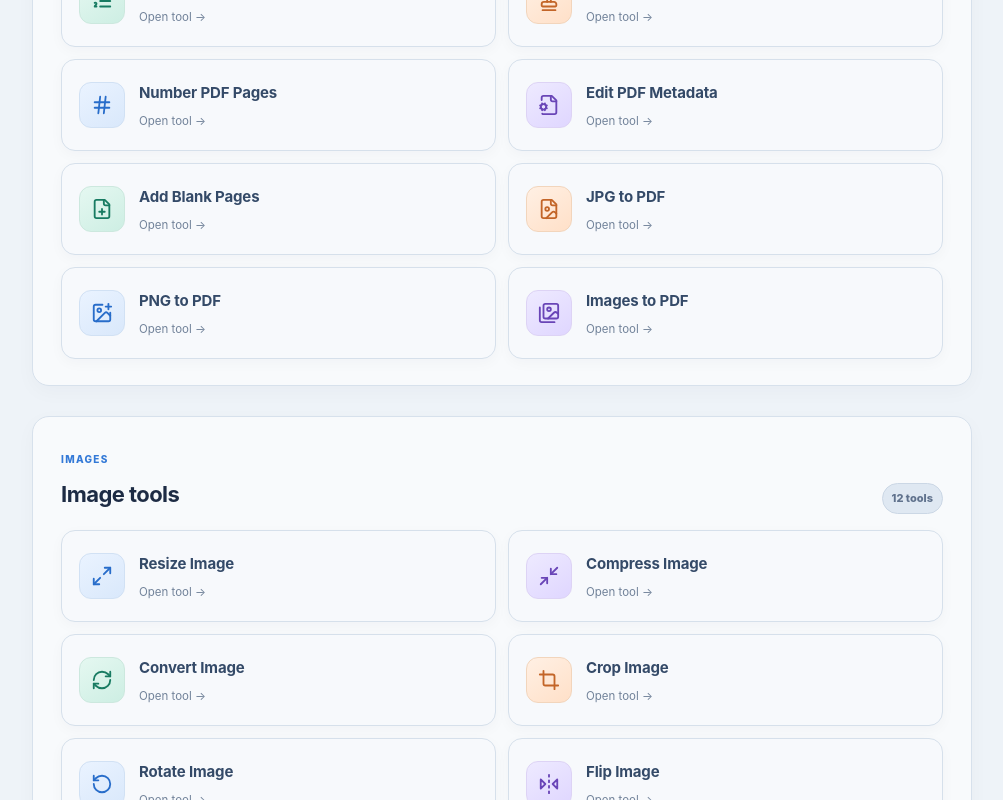
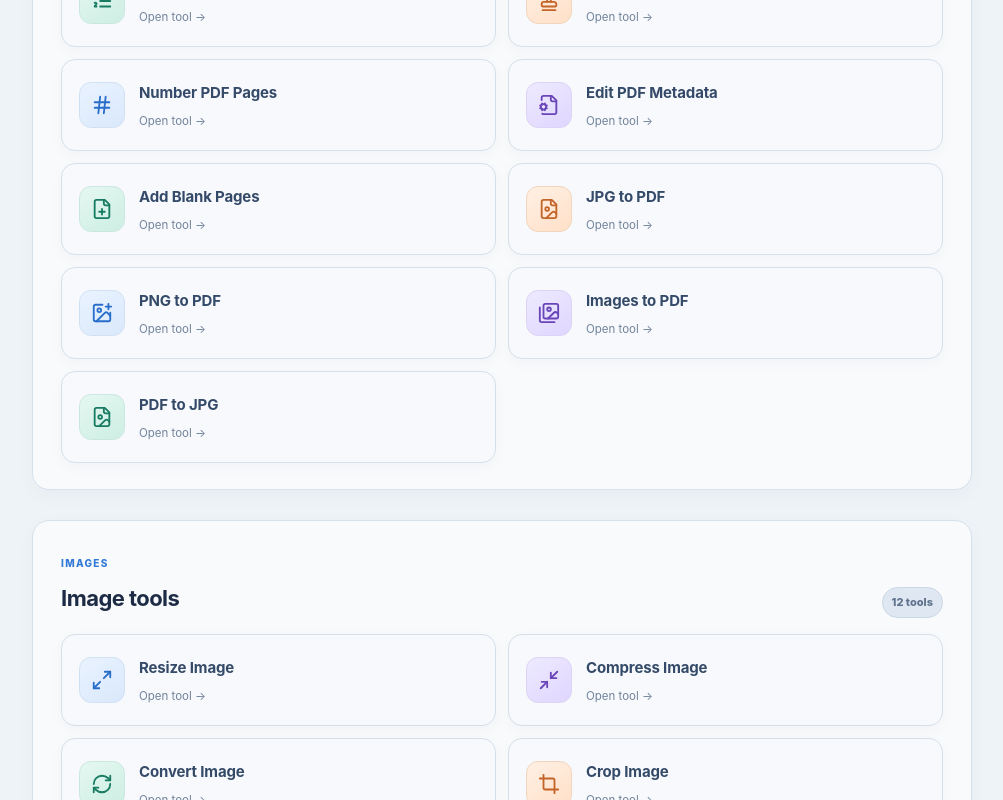
Before and after one commit to yiminggod1/pdf-tools, a Next.js app: page /pdf-tools/tools in a window 1280 px wide. Shown: the part 782-1582 px from the top of the page, without its empty margins (138-1141 px from the left). Built offline with nearby package versions, Linux system fonts and the light colour scheme.

Commit message:
Add PDF to JPG to all tools catalog

```diff
--- a/app/tools/page.tsx
+++ b/app/tools/page.tsx
@@ -2,7 +2,7 @@ import Link from "next/link";import type {ElementType} from "react";import AdSlo
 import {FileText,Scissors,RotateCw,Trash2,Files,FilePlus2,ListOrdered,Stamp,Hash,FileCog,FilePlus,FileImage,Images,Maximize2,Minimize2,RefreshCw,Crop,RotateCcw,FlipHorizontal2,FileType,Image,ImagePlus,Code2,Braces,FileCode2,Palette,FileDown,FileUp} from "lucide-react";
 type Tool=[string,string,ElementType];const groups:[string,Tool[]][]=[
 ["PDF tools",[
-["Merge PDF","/merge-pdf/",Files],["Split PDF","/split-pdf/",Scissors],["Rotate PDF","/rotate-pdf/",RotateCw],["Delete PDF Pages","/delete-pages-from-pdf/",Trash2],["Extract PDF Pages","/extract-pages-from-pdf/",FileDown],["Add Pages to PDF","/add-pages-to-pdf/",FilePlus2],["Reorder PDF Pages","/reorder-pdf/",ListOrdered],["Watermark PDF","/watermark-pdf/",Stamp],["Number PDF Pages","/number-pdf-pages/",Hash],["Edit PDF Metadata","/pdf-metadata/",FileCog],["Add Blank Pages","/add-blank-pages-to-pdf/",FilePlus],["JPG to PDF","/jpg-to-pdf/",FileImage],["PNG to PDF","/png-to-pdf/",ImagePlus],["Images to PDF","/image-to-pdf/",Images]
+["Merge PDF","/merge-pdf/",Files],["Split PDF","/split-pdf/",Scissors],["Rotate PDF","/rotate-pdf/",RotateCw],["Delete PDF Pages","/delete-pages-from-pdf/",Trash2],["Extract PDF Pages","/extract-pages-from-pdf/",FileDown],["Add Pages to PDF","/add-pages-to-pdf/",FilePlus2],["Reorder PDF Pages","/reorder-pdf/",ListOrdered],["Watermark PDF","/watermark-pdf/",Stamp],["Number PDF Pages","/number-pdf-pages/",Hash],["Edit PDF Metadata","/pdf-metadata/",FileCog],["Add Blank Pages","/add-blank-pages-to-pdf/",FilePlus],["JPG to PDF","/jpg-to-pdf/",FileImage],["PNG to PDF","/png-to-pdf/",ImagePlus],["Images to PDF","/image-to-pdf/",Images],["PDF to JPG","/pdf-to-jpg/",FileImage]
 ]],
 ["Image tools",[
 ["Resize Image","/resize-image/",Maximize2],["Compress Image","/compress-image/",Minimize2],["Convert Image","/convert-image/",RefreshCw],["Crop Image","/crop-image/",Crop],["Rotate Image","/rotate-image/",RotateCcw],["Flip Image","/flip-image/",FlipHorizontal2],["JPG to PNG","/jpg-to-png/",FileType],["PNG to JPG","/png-to-jpg/",FileType],["JPG to WebP","/jpg-to-webp/",FileType],["PNG to WebP","/png-to-webp/",FileType],["WebP to JPG","/webp-to-jpg/",FileType],["WebP to PNG","/webp-to-png/",FileType]
@@ -11,5 +11,5 @@ type Tool=[string,string,ElementType];const groups:[string,Tool[]][]=[
 ["Image to Base64","/image-to-base64/",Code2],["Base64 to Image","/base64-to-image/",Image],["Image to HTML","/image-to-html/",FileCode2],["Image to Markdown","/image-to-markdown/",Braces],["Image to CSS","/image-to-css/",Palette]
 ]]
 ];
-export const metadata={title:"All PDF & Image Tools",description:"Browse all 31 free PDF and image utilities by workflow."};
+export const metadata={title:"All PDF & Image Tools",description:"Browse all 32 free PDF and image utilities by workflow."};
 export default function Page(){const total=groups.reduce((n,[,items])=>n+(items as unknown[]).length,0);return <main className="toolpage"><Link href="/">← Home</Link><h1>All PDF &amp; Image Tools</h1><p className="lead">{total} focused browser-based tools, grouped by workflow.</p><AdSlot/>{groups.map(([name,items])=><section id={(name as string).replace(/[^a-z]+/gi,"-").toLowerCase()} className="content" key={name as string}><div className="catalogSectionHead"><div><span className="sectiontag">{name==="PDF tools"?"DOCUMENTS":name==="Image tools"?"IMAGES":"DEVELOPER"}</span><h2>{name}</h2></div><span className="catalogCount">{(items as unknown[]).length} tools</span></div><div className="catalogGrid">{(items as Tool[]).map(([t,u,Icon])=><Link className="catalogCard" href={u} key={t}><span className="catalogIcon"><Icon size={22} strokeWidth={2}/></span><span className="catalogInfo"><strong>{t}</strong><small>Open tool →</small></span></Link>)}</div></section>)}</main>}
```
